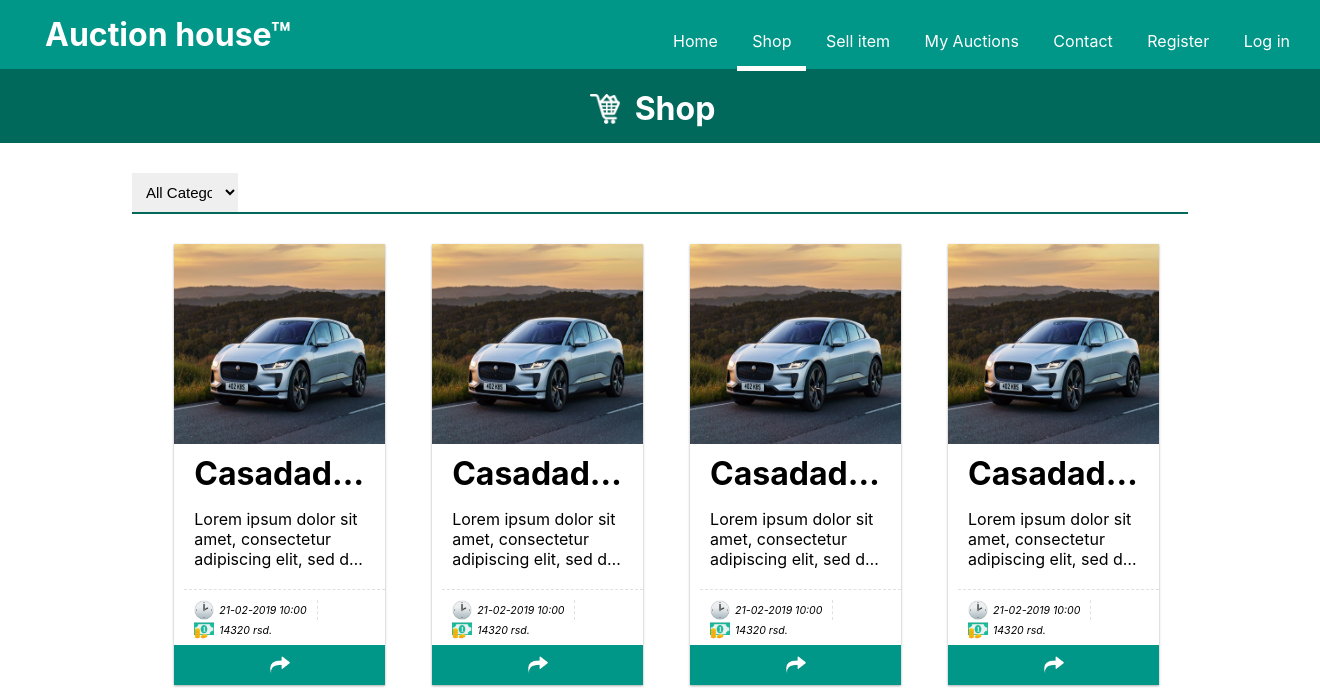
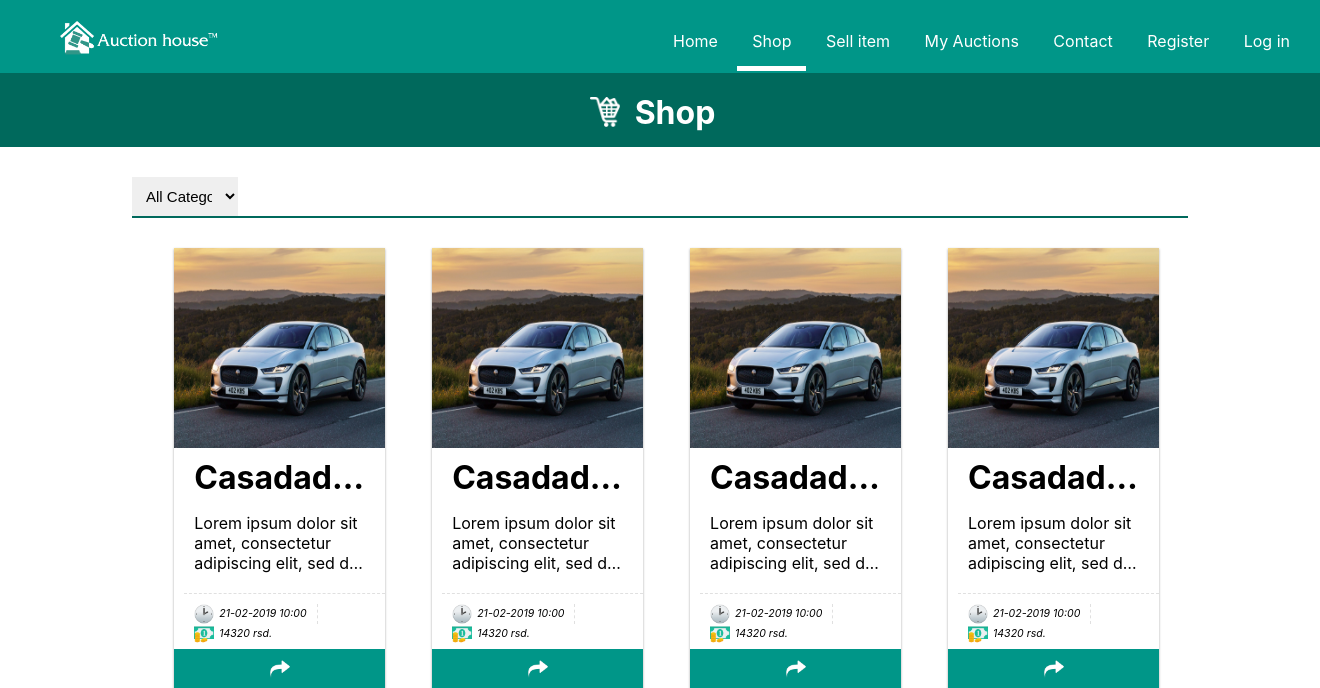
Before and after one commit to nsavicks/AuctionHouse, a PHP site: page /Shop.htm in a window 1320 px wide; the page is wider, and only the part inside the window is pictured. Shown: the top 688 px of that part. Run offline with PHP 8.4, Linux system fonts and the light colour scheme.

Commit message:
Added logo in header

```diff
--- a/Contact.htm
+++ b/Contact.htm
@@ -7,7 +7,7 @@
 
 <body>
     <header>
-        <h1 id="title">Auction house&trade;</h1>
+        <img id="header-logo" src="img/logo.png">
         <ul id="nav">
             <li><a href="Index.htm">Home</a></li>
             <li><a href="Shop.htm">Shop</a></li>
--- a/Index.htm
+++ b/Index.htm
@@ -7,7 +7,7 @@
 
 <body>
     <header>
-        <h1 id="title">AuctionHouse&trade;</h1>
+        <img id="header-logo" src="img/logo.png">
         <ul id="nav">
             <li class="page-active"><a href="Index.htm">Home</a></li>
             <li><a href="Shop.htm">Shop</a></li>
--- a/Login.htm
+++ b/Login.htm
@@ -7,7 +7,7 @@
 
 <body>
     <header>
-        <h1 id="title">Auction house&trade;</h1>
+        <img id="header-logo" src="img/logo.png">
         <ul id="nav">
             <li><a href="Index.htm">Home</a></li>
             <li><a href="Shop.htm">Shop</a></li>
--- a/MyAuctions.htm
+++ b/MyAuctions.htm
@@ -7,7 +7,7 @@
 
 <body>
     <header>
-        <h1 id="title">Auction house&trade;</h1>
+        <img id="header-logo" src="img/logo.png">
         <ul id="nav">
             <li><a href="Index.htm">Home</a></li>
             <li><a href="Shop.htm">Shop</a></li>
--- a/Register.htm
+++ b/Register.htm
@@ -7,7 +7,7 @@
 
 <body>
     <header>
-        <h1 id="title">Auction house&trade;</h1>
+        <img id="header-logo" src="img/logo.png">
         <ul id="nav">
             <li><a href="Index.htm">Home</a></li>
             <li><a href="Shop.htm">Shop</a></li>
--- a/SellItem.htm
+++ b/SellItem.htm
@@ -7,7 +7,7 @@
 
 <body>
     <header>
-        <h1 id="title">Auction house&trade;</h1>
+        <img id="header-logo" src="img/logo.png">
         <ul id="nav">
             <li><a href="Index.htm">Home</a></li>
             <li><a href="Shop.htm">Shop</a></li>
--- a/Shop.htm
+++ b/Shop.htm
@@ -7,7 +7,7 @@
 
 <body>
     <header>
-        <h1 id="title">Auction house&trade;</h1>
+        <img id="header-logo" src="img/logo.png">
         <ul id="nav">
             <li><a href="Index.htm">Home</a></li>
             <li class="page-active"><a href="Shop.htm">Shop</a></li>
--- a/css/style.css
+++ b/css/style.css
@@ -73,9 +73,11 @@ ul#nav{
    margin-right: 30px;
 }
 
-h1#title {
+#header-logo {
    display: inline;
    margin-left: 30px;
+   width: 15%;
+   height: auto;
 }
 
 ul#nav li{
@@ -91,6 +93,7 @@ ul#nav li:last-child{
 
 ul#nav li:hover{
    border-bottom: white 5px solid;
+   transition: 0.2s;
 }
 
 ul#nav li.page-active{
```
